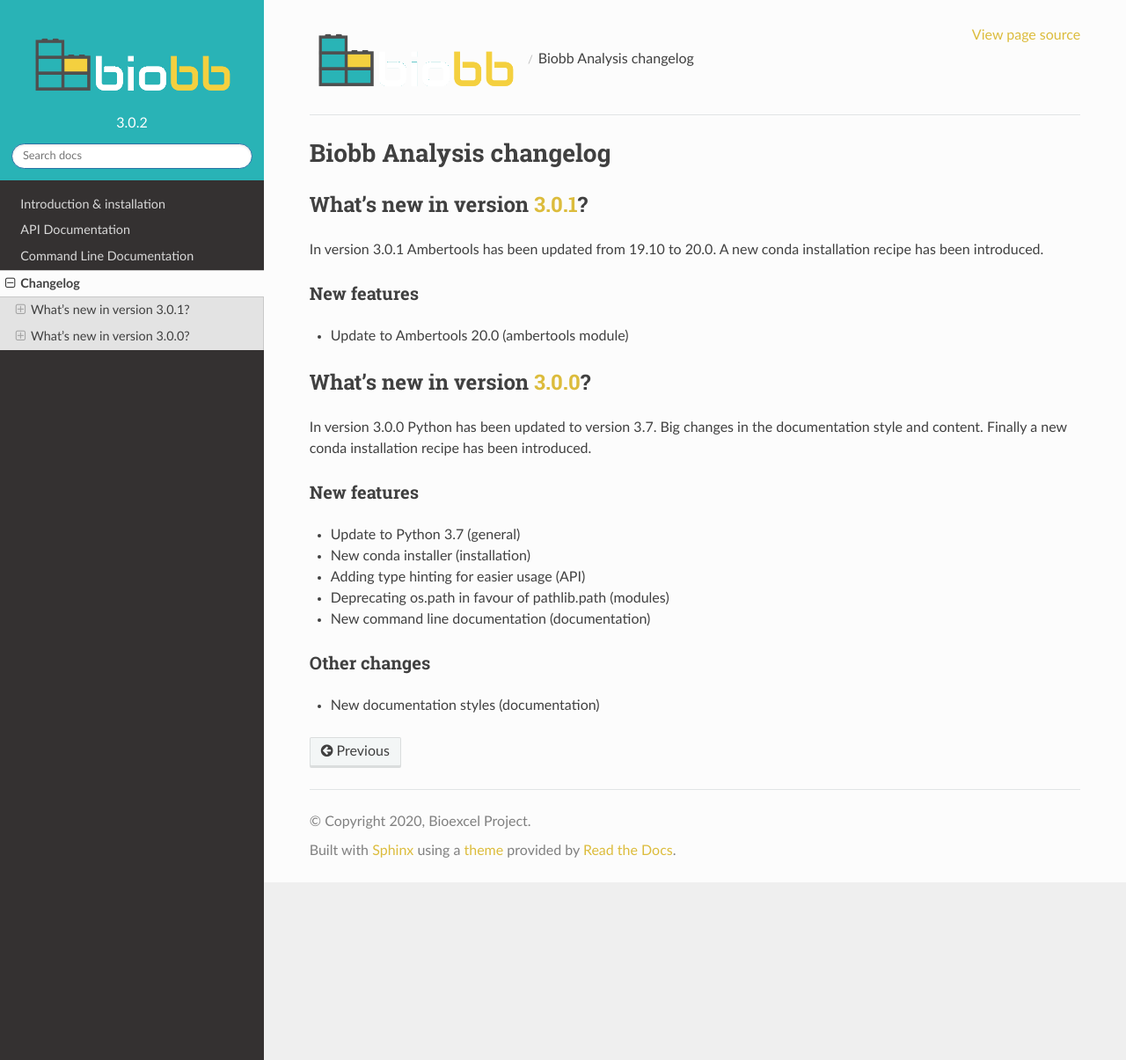
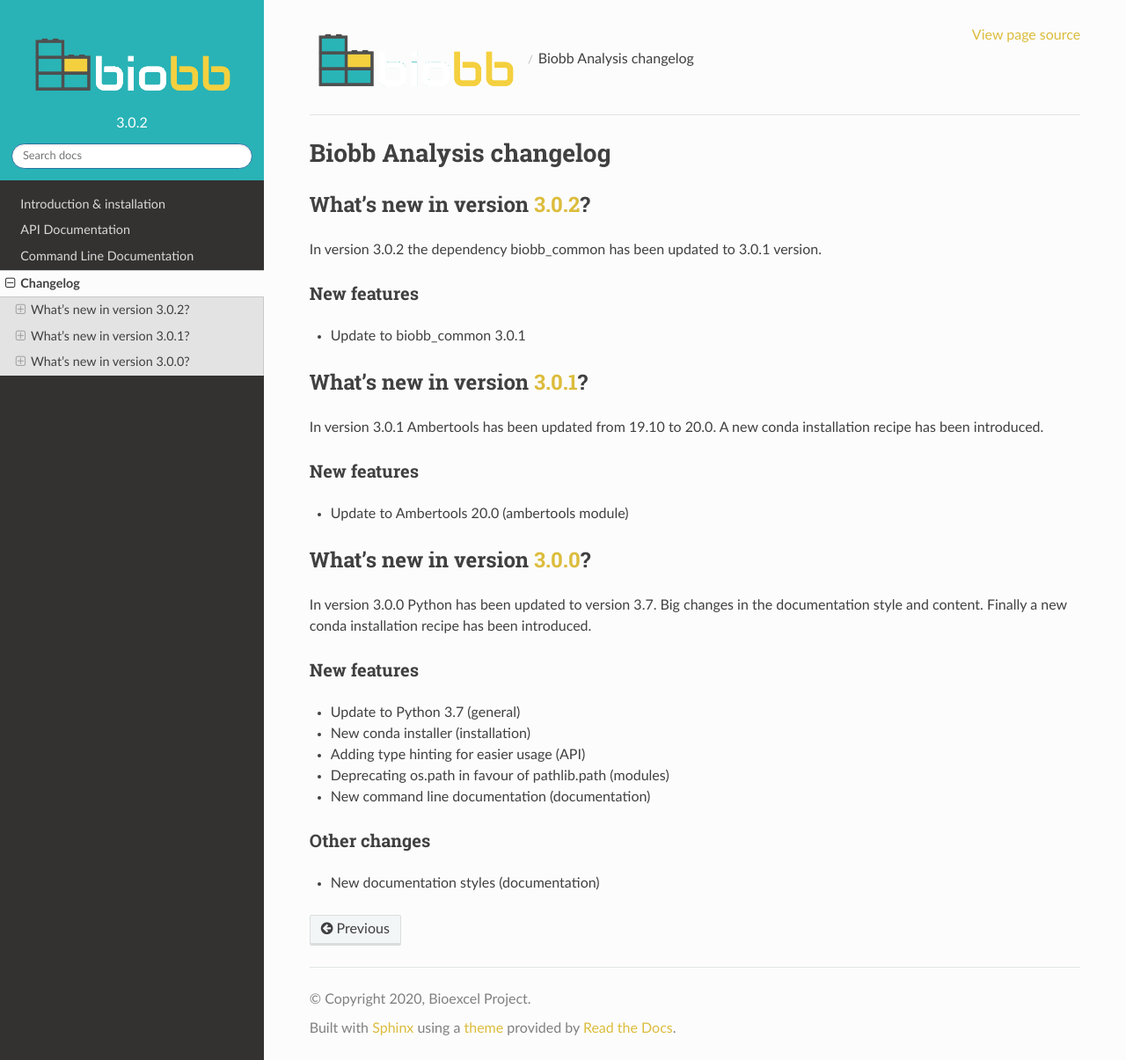
Before and after one commit to bioexcel/biobb_analysis, a Sphinx documentation site: the page built from biobb_analysis/docs/source/change_log.md, in a window 1280 px wide and 1205 px high. Shown: the whole window at 88% size. Built offline with Sphinx 7.4.7 and the Read the Docs theme 2.0.0, drawn with Linux system fonts in a browser that asks for light colours.

Commit message:
Changelog

```diff
--- a/biobb_analysis/docs/source/change_log.md
+++ b/biobb_analysis/docs/source/change_log.md
@@ -1,4 +1,11 @@
 # Biobb Analysis changelog
+
+## What's new in version [3.0.2](https://github.com/bioexcel/biobb_analysis/releases/tag/v3.0.2)?
+In version 3.0.2 the dependency biobb_common has been updated to 3.0.1 version.
+
+### New features
+
+* Update to biobb_common 3.0.1
 
 ## What's new in version [3.0.1](https://github.com/bioexcel/biobb_analysis/releases/tag/v3.0.1)?
 In version 3.0.1 Ambertools has been updated from 19.10 to 20.0. A new conda installation recipe has been introduced.
```
